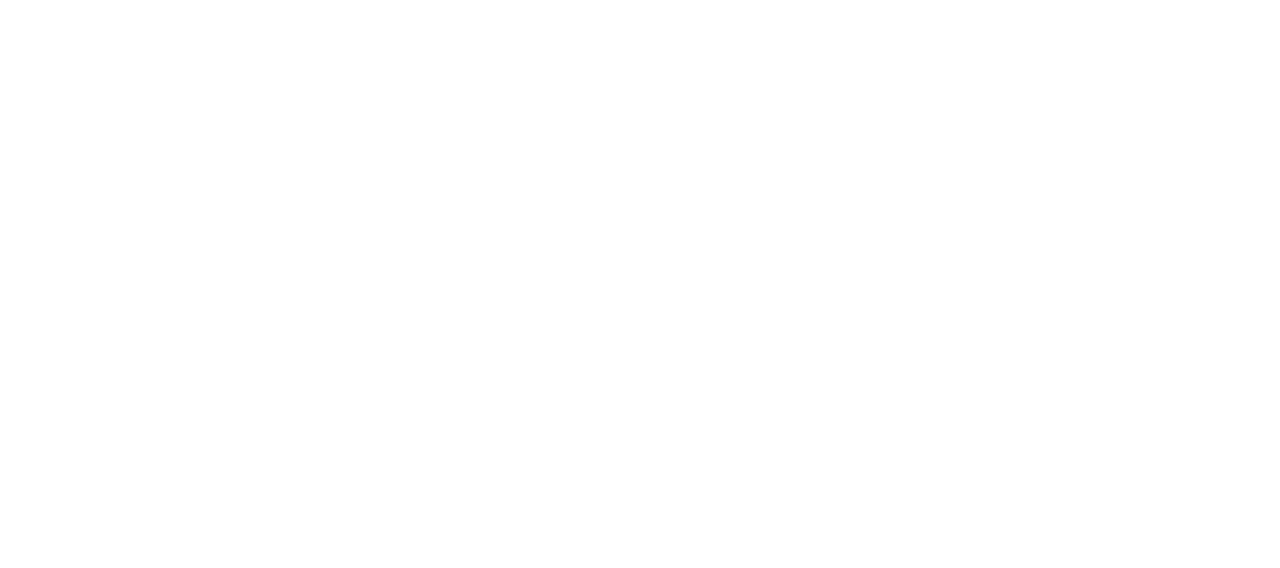
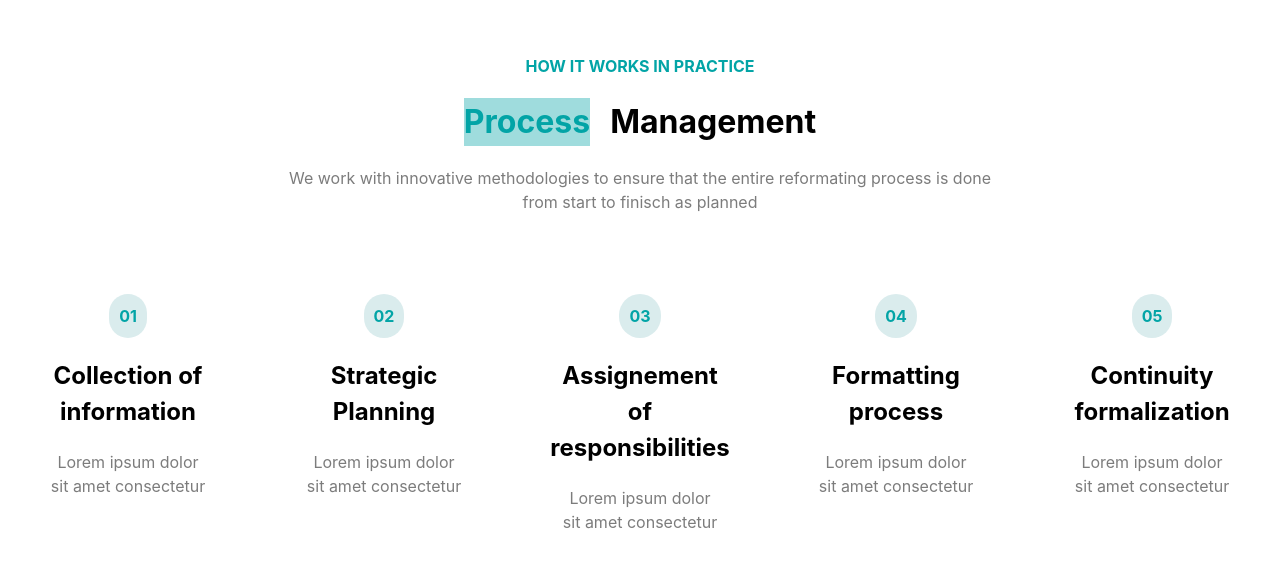
Before and after one commit to Andrea-Pomati/proj-html-vuejs, a Vue app: page / in a window 1280 px wide. Shown: the part 3095-3663 px from the top of the page. Before the commit the page ends 2919 px from the top, so only its background shows below. Built offline with nearby package versions, Linux system fonts and the light colour scheme.

Commit message:
feat: process management

```diff
--- a/src/App.vue
+++ b/src/App.vue
@@ -2,6 +2,7 @@
 import AppHeader from './components/AppHeader.vue';
 import AppJumbotron from './components/AppJumbotron.vue';
 import ExcellenceInServices from './components/ExcellenceInServices.vue';
+import ProcessManagement from './components/ProcessManagement.vue';
 import TheCompany from "./components/TheCompany.vue";
 export default {
 data() {
@@ -13,7 +14,8 @@
     AppHeader,
     AppJumbotron,
     TheCompany,
-    ExcellenceInServices
+    ExcellenceInServices,
+    ProcessManagement
 }
 }
 
@@ -25,6 +27,7 @@
 <AppJumbotron></AppJumbotron>
 <TheCompany></TheCompany>
 <ExcellenceInServices></ExcellenceInServices>
+<ProcessManagement></ProcessManagement>
 
 </template>
 
--- a/src/components/ExcellenceInServices.vue
+++ b/src/components/ExcellenceInServices.vue
@@ -170,12 +170,13 @@
     display: flex;
     flex-direction: row;
     flex-wrap: wrap;
-    gap: 20px;
+    gap: 250px;
     margin-bottom: 400px;
+    padding: 0 50px;
 }
 .cards {
 
-    width: calc(100% / 3 - 20px / 3 * 2);
+    width: calc(100% / 3 - 250px / 3 * 2);
     display: flex;
     flex-direction: column;
     gap: 20px;
--- /dev/null
+++ b/src/components/ProcessManagement.vue
@@ -0,0 +1,154 @@
+<script>
+export default {
+  name: "ProcessManagement.vue",
+   data() {
+     return {
+     }
+   }
+}
+
+
+
+
+</script>
+
+
+<template>
+<div id="container">
+
+    <div id="flex-center">
+        <h4>HOW IT WORKS IN PRACTICE</h4>
+        <div id="flex-h1">
+            <h1 id="process">Process</h1>
+            <h1>Management</h1>
+
+        </div>
+
+        <p>We work with innovative methodologies to ensure that the entire reformating process is done <br> from start to finisch as planned</p>
+
+
+
+    </div>
+</div>
+
+<!-- fine container con margini -->
+
+<div id="container-cards">
+
+    <div class="cards">
+        <span>01</span>
+        <h2>Collection of information</h2>
+        <p>Lorem ipsum dolor sit amet consectetur</p>
+    </div>
+    <div class="cards">
+        <span>02</span>
+        <h2>Strategic Planning</h2>
+        <p>Lorem ipsum dolor sit amet consectetur</p>
+    </div>
+    <div class="cards">
+        <span>03</span>
+        <h2>Assignement of responsibilities</h2>
+        <p>Lorem ipsum dolor sit amet consectetur</p>
+    </div>
+    <div class="cards">
+        <span>04</span>
+        <h2>Formatting process</h2>
+        <p>Lorem ipsum dolor sit amet consectetur</p>
+    </div>
+    <div class="cards">
+        <span>05</span>
+        <h2>Continuity formalization</h2>
+        <p>Lorem ipsum dolor sit amet consectetur</p>
+    </div>
+
+
+
+</div>
+
+
+
+</template>
+
+
+
+
+<style lang="scss" scoped>
+* {
+    color: black;
+
+}
+
+#container {
+    max-width: 1400px;
+    margin-left: auto;
+    margin-right: auto;
+}
+
+#flex-center {
+    display: flex;
+    flex-direction: column;
+    justify-content: center;
+    align-items: center;
+
+    h4 {
+        color: #02A4A6;
+        padding-bottom: 20px;
+    }
+
+    div {
+        display: flex;
+        gap: 20px;
+        padding-bottom: 20px;
+
+    }
+
+    p {
+        color: rgb(124, 124, 124);
+        padding-bottom: 80px;
+        text-align: center;
+    }
+}
+
+#process {
+    color: #02A4A6;
+    background-color: #02a3a660;
+}
+
+// fine container margini
+
+#container-cards {
+    display: flex;
+    flex-direction: row;
+    flex-wrap: wrap;
+    gap: 100px;
+    margin-bottom: 400px;
+    padding: 0 50px;
+
+
+}
+
+.cards {
+    // border: 1px solid aquamarine;
+    width: calc(100% / 5 - 100px / 5 * 4);
+    display: flex;
+    flex-direction: column;
+    gap: 20px;
+    align-items: center;
+    text-align: center;
+
+    span {
+        background-color: #DAECED;
+        padding: 10px;
+        border-radius: 50px;
+        font-weight: bold;
+        color: #02A4A6;
+    }
+
+    p {
+        color: rgb(124, 124, 124);;
+    }
+}
+
+
+
+</style>
```
